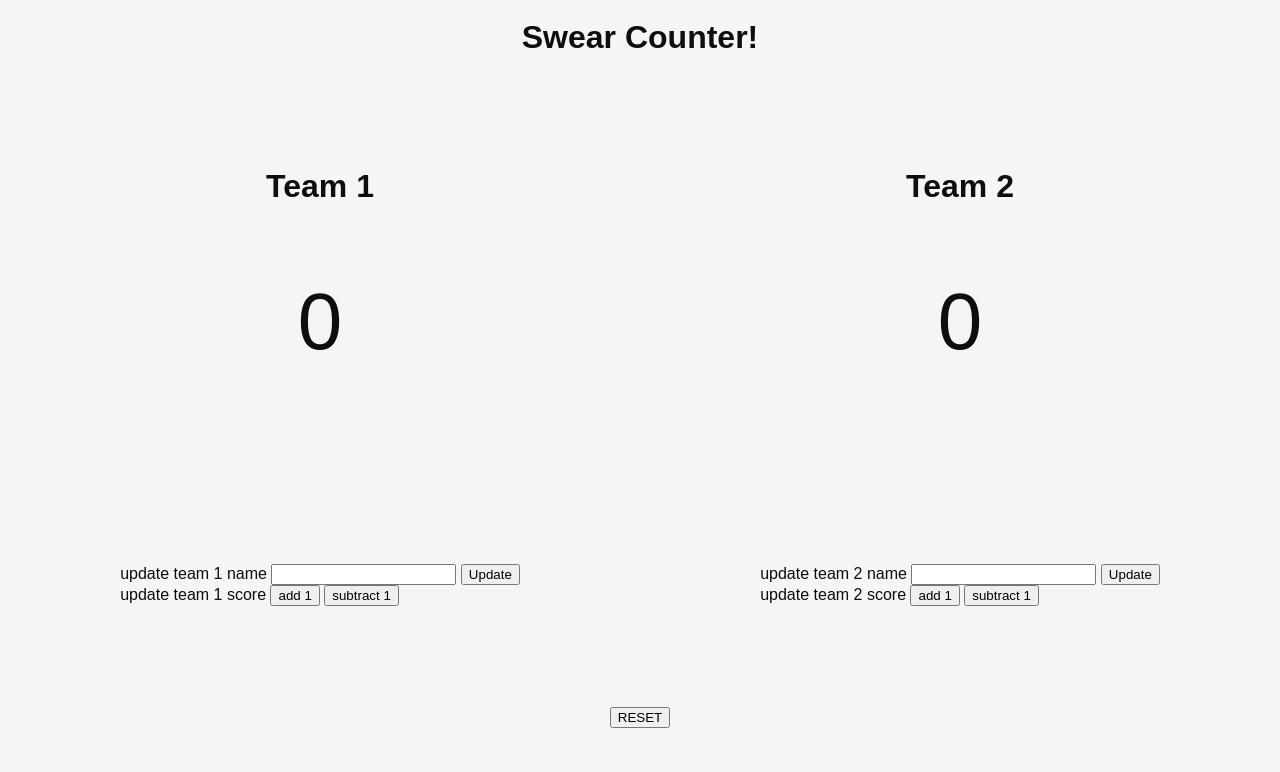
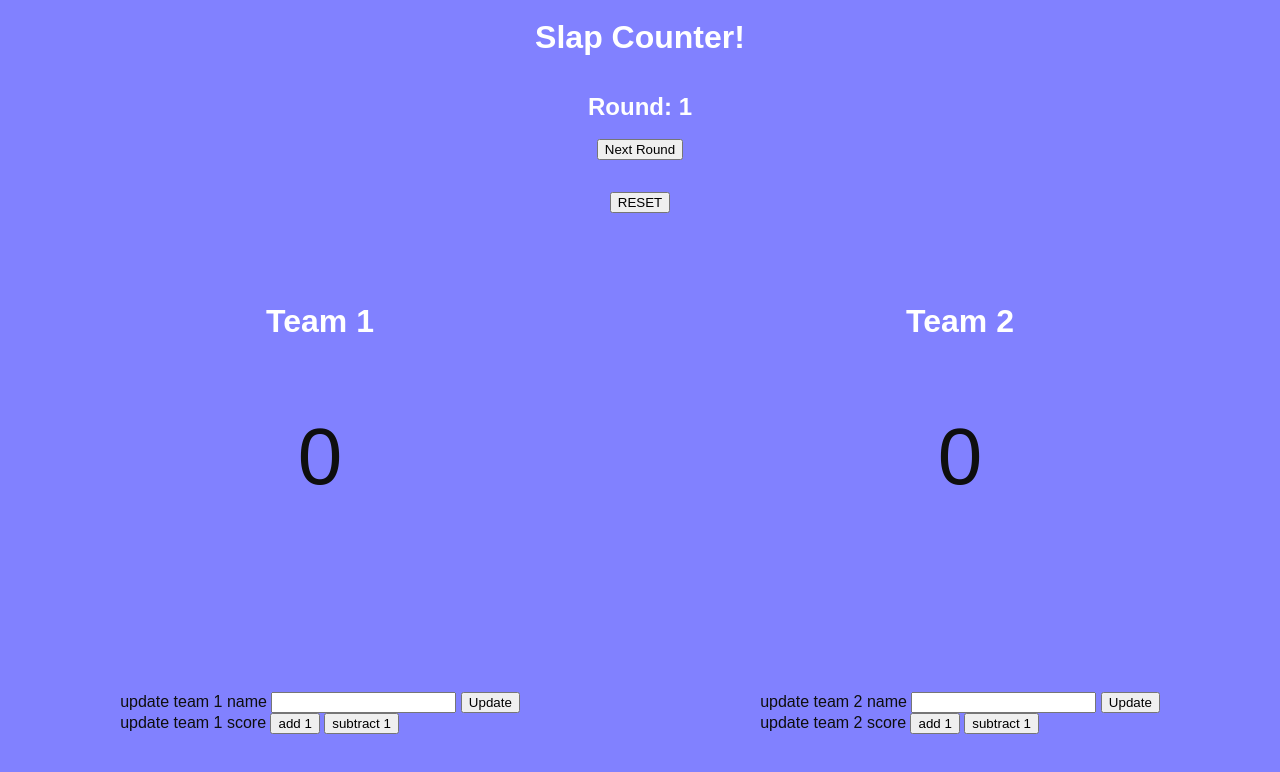
Before and after one commit to MarcusDLG/scoreboard, a website: page public/index.html in a window 1280 px wide. Both pictures are taken after a click on the button "RESET". Drawn offline with Linux system fonts and the light colour scheme.

Commit message:
adventure half complete

```diff
--- a/public/index.html
+++ b/public/index.html
@@ -8,7 +8,11 @@
     <link rel="stylesheet" href="/screen.css" />
   </head>
   <body>
-    <h1>Swear Counter!</h1>
+    <h1>Slap Counter!</h1>
+    <h2 class="whatRound">Round: 1</h2>
+    <button class="Round">Next Round</button>
+    <p class="winnerWinner"></p>
+    <button class="reset">RESET</button>
     <section class="teams">
       <section class="team one">
         <section>
@@ -48,8 +52,6 @@
         </section>
       </section>
     </section>
-    <p class="winnerWinner"></p>
-    <button class="reset">RESET</button>
 
     <script src="/main.js" charset="utf-8"></script>
   </body>
--- a/public/main.js
+++ b/public/main.js
@@ -43,10 +43,12 @@ const checkWinConditions = () => {
       document.querySelector('.winnerWinner').textContent =
         document.querySelector('.team-1-name').textContent +
         ' You Win! Please push reset for new game!'
+      document.querySelector('.winnerWinner').style.color = 'Blue'
     } else if (document.querySelector('.team-2-score').textContent === '21') {
       document.querySelector('.winnerWinner').textContent =
         document.querySelector('.team-2-name').textContent +
         ' You Win! Please push reset for new game!'
+      document.querySelector('.winnerWinner').style.color = 'Blue'
     }
   }
 }
@@ -59,10 +61,22 @@ const resetTheGame = () => {
   document.querySelector('.team-1-subtract-1-button').disabled = false
   document.querySelector('.team-2-add-1-button').disabled = false
   document.querySelector('.team-2-subtract-1-button').disabled = false
+  document.querySelector('.Round').disabled = false
   document.querySelector('.team-1-score').textContent = '0'
   document.querySelector('.team-2-score').textContent = '0'
   document.querySelector('.team-1-name').textContent = 'Team 1'
   document.querySelector('.team-2-name').textContent = 'Team 2'
+  document.querySelector('.whatRound').textContent = 'Round: 1'
+  document.querySelector('.winnerWinner').textContent = ''
+}
+
+const nextRound = () => {
+  if (document.querySelector('.whatRound').textContent === 'Round: 1') {
+    document.querySelector('.whatRound').textContent = 'Round: 2'
+  } else if (document.querySelector('.whatRound').textContent === 'Round: 2') {
+    document.querySelector('.whatRound').textContent = 'Final Round'
+    document.querySelector('.Round').disabled = true
+  }
 }
 
 // intervening steps
@@ -112,3 +126,5 @@ document
   .addEventListener('click', team1Subtract)
 
 document.querySelector('.reset').addEventListener('click', resetTheGame)
+
+document.querySelector('.Round').addEventListener('click', nextRound)
--- a/public/screen.css
+++ b/public/screen.css
@@ -25,16 +25,26 @@ body {
   display: flex;
   flex-direction: column;
   align-items: center;
-  background-color: whitesmoke;
+  background-color: rgba(0, 0, 255, 0.493);
   color: rgb(14, 14, 14);
+  /* background-image: url(./Images/court.jpg); */
+  background-repeat: no-repeat;
+  background-size: 100vw 100vh;
 }
 
-body, html {
+body,
+html {
   height: 100%;
 }
 
 h1 {
   text-align: center;
+  color: white;
+}
+
+h2 {
+  text-align: center;
+  color: white;
 }
 
 .teams {
@@ -56,7 +66,8 @@ h1 {
   font-size: 2rem;
 }
 
-.team-1-score, .team-2-score {
+.team-1-score,
+.team-2-score {
   text-align: center;
   font-size: 5rem;
 }
```
Also changed, not shown: public/Images/court.jpg (added).
